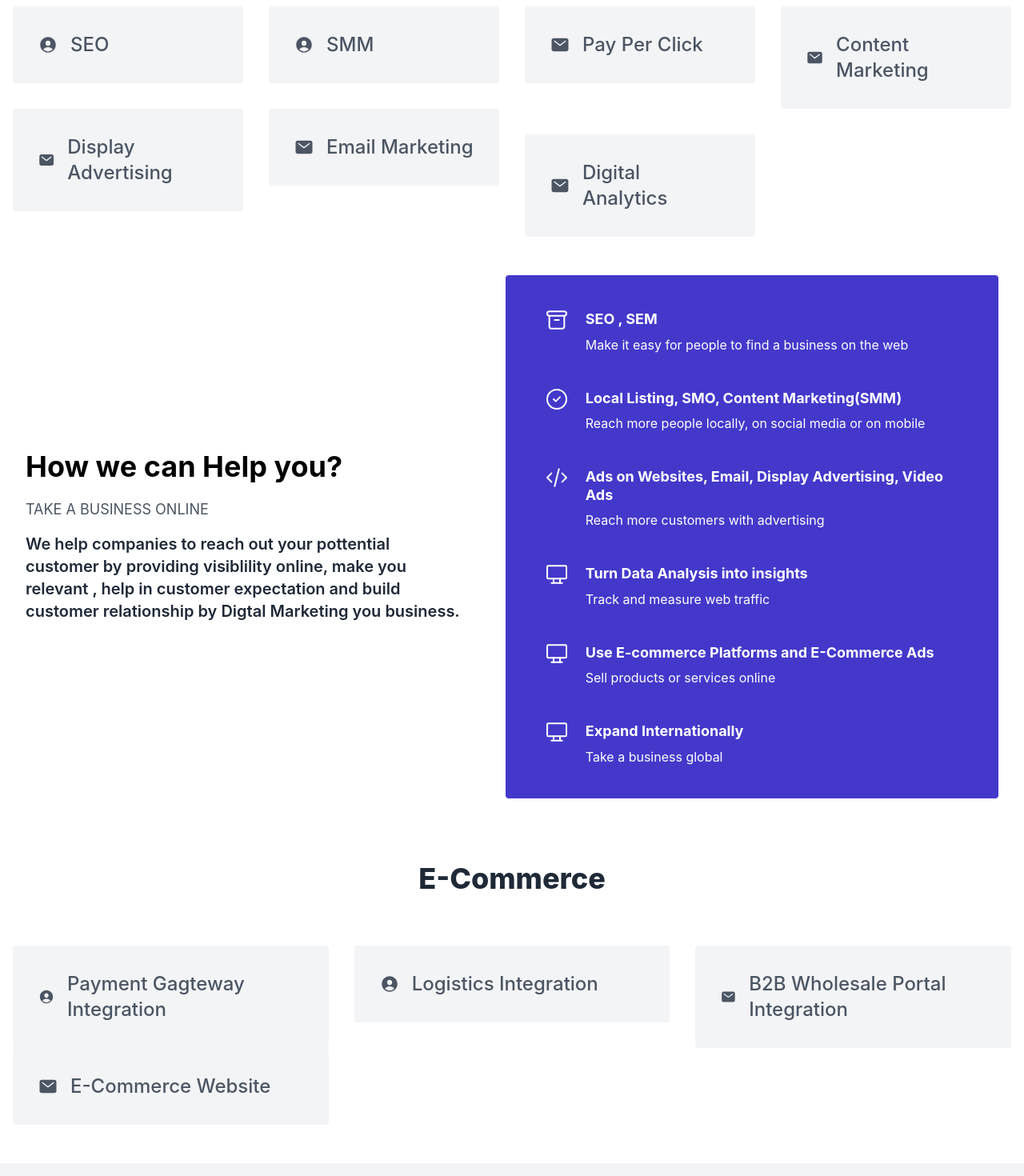
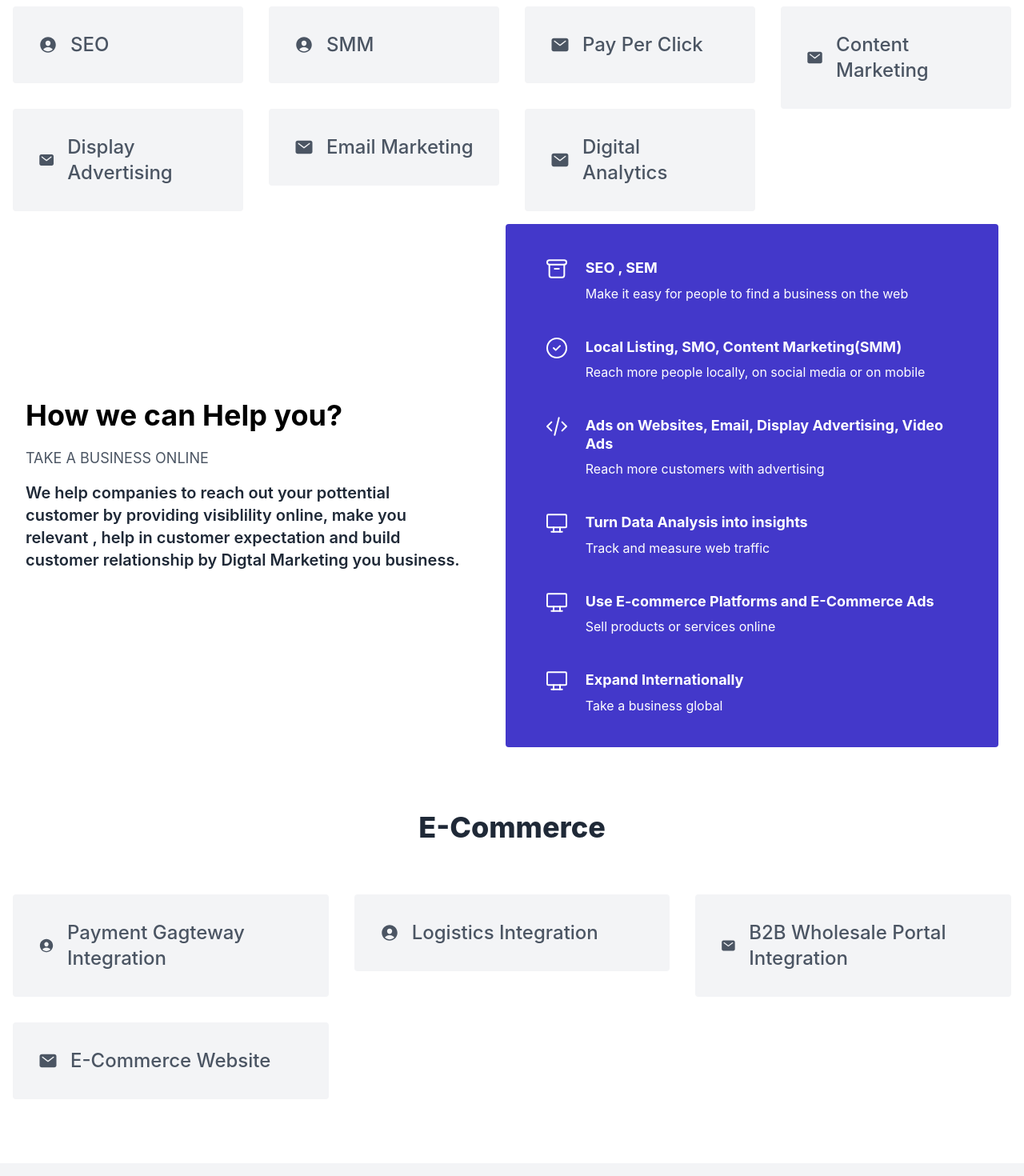
Before and after one commit to Neelam618/technoTurbo, a Next.js app: page / in a window 1280 px wide. Shown: the part 1860-3330 px from the top of the page at 80% size. Built offline with nearby package versions, Linux system fonts and the light colour scheme.

Commit message:
spacing updated

```diff
--- a/pages/index.js
+++ b/pages/index.js
@@ -374,7 +374,7 @@ export default function IndexPage() {
             <p className="lg:text-2xl text-base font-medium leading-6 ml-4 text-gray-600">Email Marketing</p>
           </div>
         </div>
-        <div className="rounded border-gray-300 h-24 my-8">
+        <div className="rounded border-gray-300 h-24 my-0 lg:my-8 xl:my-0">
           <div className="bg-gray-100 mt-4 rounded w-full p-8 flex items-center">
             <svg width={24} height={24} viewBox="0 0 24 24" fill="none" xmlns="http://www.w3.org/2000/svg">
               <path
@@ -525,7 +525,7 @@ export default function IndexPage() {
             <p className="lg:text-2xl text-base font-medium leading-6 ml-4 text-gray-600">B2B Wholesale Portal Integration</p>
           </div>
         </div>
-        <div className="rounded border-gray-300 h-24">
+        <div className="rounded border-gray-300 h-24 my-0 xl:my-8">
           <div className="bg-gray-100 mt-4 rounded w-full p-8 flex items-center">
             <svg width={24} height={24} viewBox="0 0 24 24" fill="none" xmlns="http://www.w3.org/2000/svg">
               <path
@@ -565,7 +565,7 @@ export default function IndexPage() {
                 </div>
                 <h4 className="text-lg font-bold leading-tight text-gray-800 text-center pt-5">
                   Java
-                            </h4>
+                </h4>
               </div>
               <div className="flex flex-col items-center p-6">
                 <div className="w-20 h-20 relative ml-6">
@@ -577,7 +577,7 @@ export default function IndexPage() {
                 </div>
                 <h4 className="text-lg font-bold leading-tight text-gray-800 text-center pt-5">
                   React
-                            </h4>
+                </h4>
               </div>
               <div className="flex flex-col items-center p-6">
                 <div className="w-20 h-20 relative ml-6">
```
